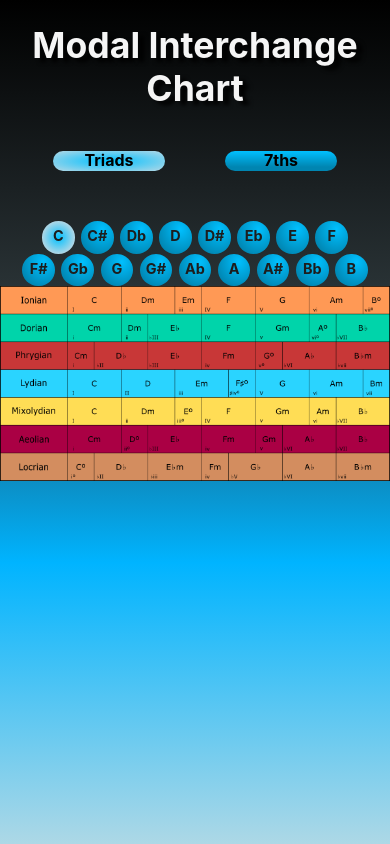
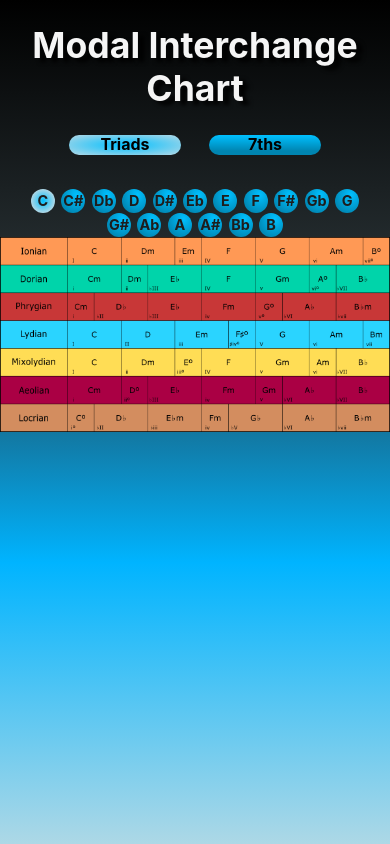
Before and after one commit to Tycholiz/modal-interchange-chart, a React (Create React App) app: page / in a window 390 px wide. Built offline with nearby package versions, Linux system fonts and the light colour scheme.

Commit message:
styling for portrait mobile done

```diff
--- a/src/styles/Key.css
+++ b/src/styles/Key.css
@@ -8,10 +8,11 @@ label.keyLabel {
 	background-image: radial-gradient(at 65% 25%, #00c0ff 0%, #0085b1 80%);
 	display: inline-block;
 	cursor: pointer;
-	line-height: 30px;
+	/* line-height: 30px; */
+	line-height: 1.7;
 	color: #1d1d1d;
-	height: calc(2em + 1vw);
-	width: calc(2em + 1vw);
+	height: calc(1.4em + 1vw);
+	width: calc(1.4em + 1vw);
 }
 input:checked + label.keyLabel {
 	background-image: radial-gradient(#00c0ff 0%, #e5dede 92%);
--- a/src/styles/Notation.css
+++ b/src/styles/Notation.css
@@ -1,8 +1,12 @@
 .notationWrapper {
-	margin: 1em;
 	width: 140px;
 	height: 30px;
 }
+
+/* @media {
+	margin: 1em;
+
+} */
 
 label.notationLabel {
 	background-image: linear-gradient(to bottom, #00c0ff 0%, #0085b1 80%);
```
Also changed, not shown: src/styles/KeyContainer.css (+0 -7 lines).
